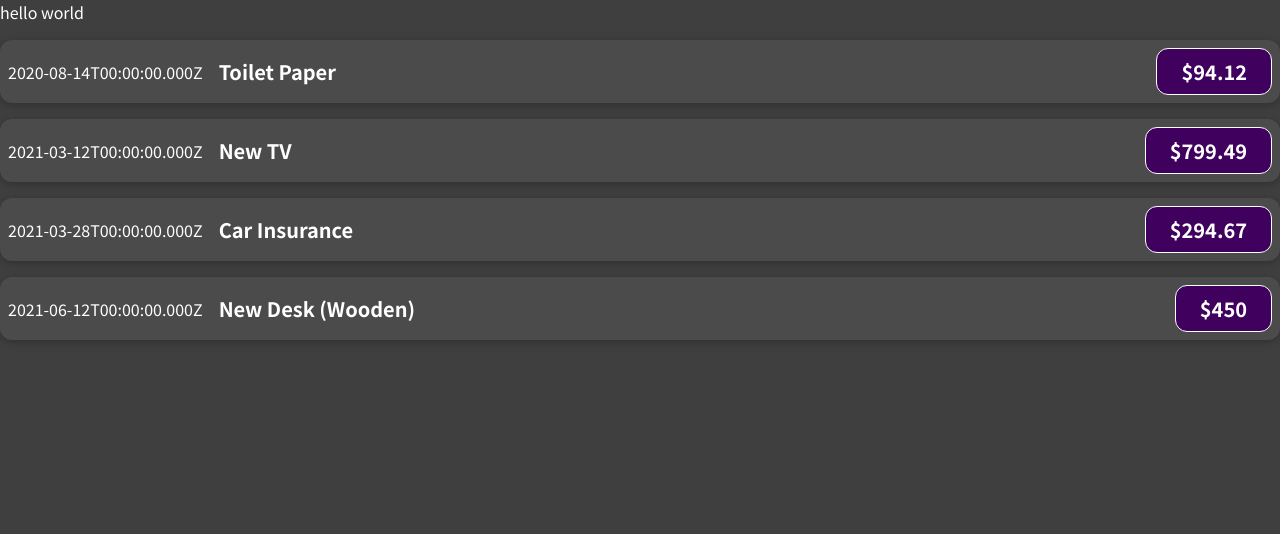
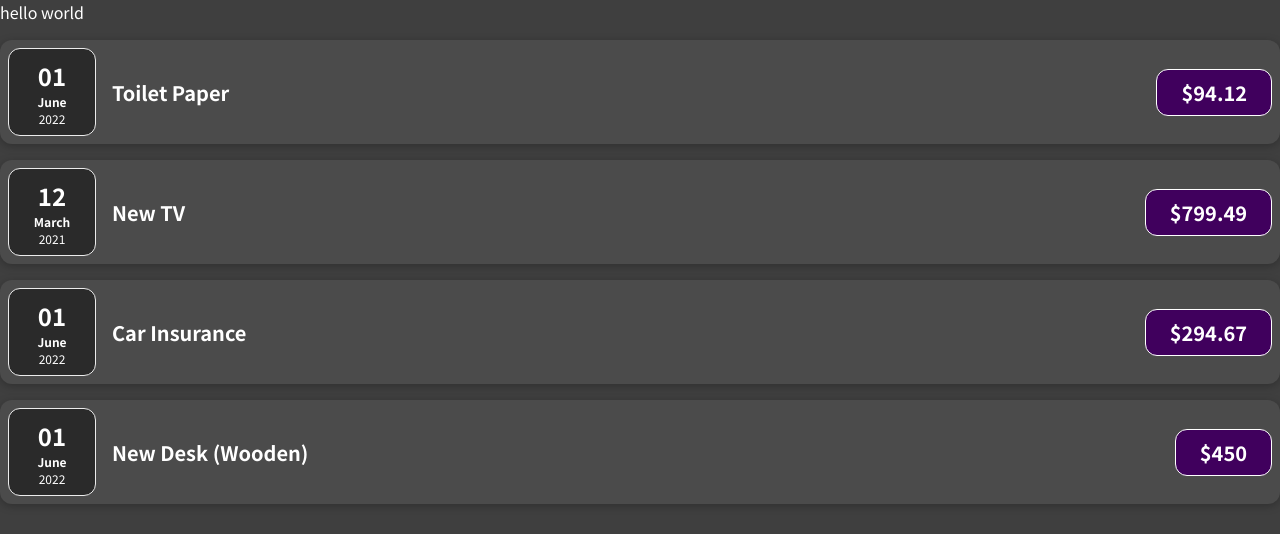
Before and after one commit to Hariomsingh333/react-Maximilian-Schwarzm-ller, a React (Create React App) app in the folder code/Section - 03/01-starting-setup/: page / in a window 1280 px wide. Shown: the top 534 px of the page. Built offline with nearby package versions, Linux system fonts and the light colour scheme.

Commit message:
create a component called ExpenseDate and add some detail to our app

```diff
--- a/code/Section - 03/01-starting-setup/src/App.js
+++ b/code/Section - 03/01-starting-setup/src/App.js
@@ -9,20 +9,20 @@
       id: "e1",
       title: "Toilet Paper",
       amount: 94.12,
-      date: new Date(2020, 7, 14),
+      date: new Date(),
     },
     { id: "e2", title: "New TV", amount: 799.49, date: new Date(2021, 2, 12) },
     {
       id: "e3",
       title: "Car Insurance",
       amount: 294.67,
-      date: new Date(2021, 2, 28),
+      date: new Date(),
     },
     {
       id: "e4",
       title: "New Desk (Wooden)",
       amount: 450,
-      date: new Date(2021, 5, 12),
+      date: new Date(),
     },
   ];
   return (
--- /dev/null
+++ b/code/Section - 03/01-starting-setup/src/components/ExpenseDate.jsx
@@ -0,0 +1,18 @@
+import React from "react";
+import "./css/ExpenseDate.css";
+
+const ExpenseDate = (props) => {
+  return (
+    <div className="expense-date">
+      <div className="expense-date__day">
+        {props.date.toLocaleString("en-US", { day: "2-digit" })}
+      </div>
+      <div className="expense-date__month">
+        {props.date.toLocaleString("en-US", { month: "long" })}
+      </div>
+      <div className="expense-date__year">{props.date.getFullYear()}</div>
+    </div>
+  );
+};
+
+export default ExpenseDate;
--- a/code/Section - 03/01-starting-setup/src/components/ExpenseItem.jsx
+++ b/code/Section - 03/01-starting-setup/src/components/ExpenseItem.jsx
@@ -1,11 +1,15 @@
 import React from "react";
 import "./css/ExpenseItem.css";
+import ExpenseDate from "./ExpenseDate";
 
 const ExpenseItem = (props) => {
   // const date = new Date();
   return (
     <div className="expense-item">
-      <div className="">{props.date.toISOString()}</div>
+      {/* <div className="">{props.date.toISOString()}</div> */}
+      <div className="">
+        <ExpenseDate date={props.date} />
+      </div>
       <div className="expense-item__description">
         {/* <h3>{props.date}</h3> */}
         <h2>{props.title}</h2>
--- /dev/null
+++ b/code/Section - 03/01-starting-setup/src/components/css/ExpenseDate.css
@@ -0,0 +1,26 @@
+.expense-date {
+  display: flex;
+  flex-direction: column;
+  width: 5.5rem;
+  height: 5.5rem;
+  border: 1px solid #ececec;
+  background-color: #2a2a2a;
+  color: white;
+  border-radius: 12px;
+  align-items: center;
+  justify-content: center;
+}
+
+.expense-date__month {
+  font-size: 0.75rem;
+  font-weight: bold;
+}
+
+.expense-date__year {
+  font-size: 0.75rem;
+}
+
+.expense-date__day {
+  font-size: 1.5rem;
+  font-weight: bold;
+}
```
Also changed, not shown: 1 other file (tests, documents, lock files or other folders).
